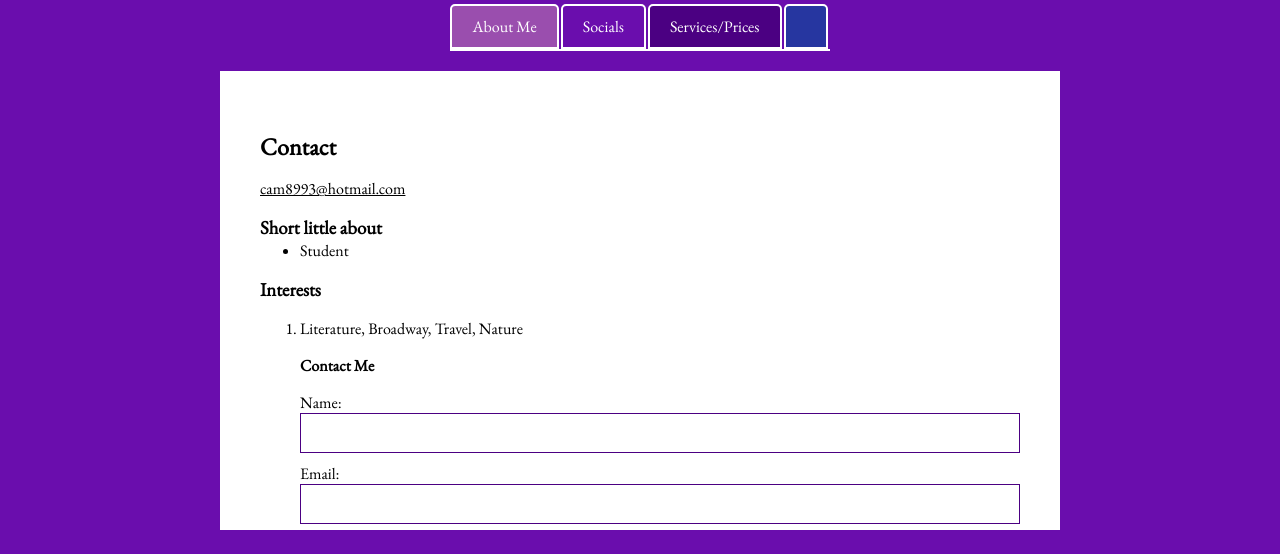
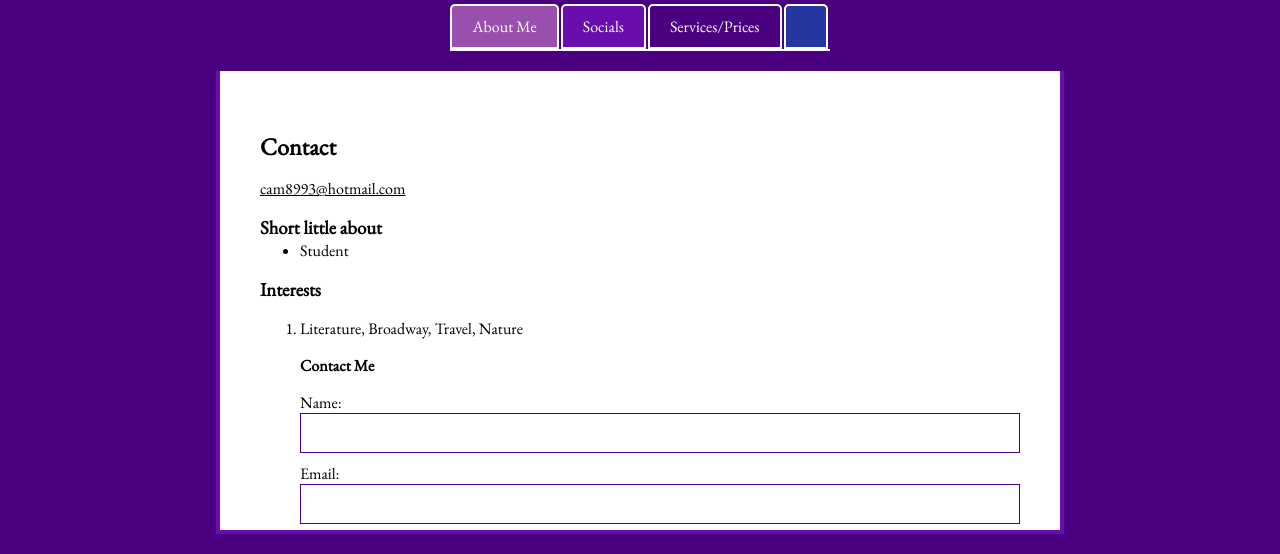
Before and after one commit to octopusSquare/Cameron, a plain HTML site: page index.html in a window 1280 px wide. Shown: the part 248-802 px from the top of the page. Drawn offline with nearby package versions, Linux system fonts and the light colour scheme; a script that the page names is missing.

Commit message:
Update index.html

```diff
--- a/index.html
+++ b/index.html
@@ -12,7 +12,7 @@
             height: 100vh;
             margin: 0;
             font-family: 'EB Garamond', serif;
-            background-color: #6a0dad; /* Background color to darker navy */
+            background-color: #4b0082; /* Background color to darker navy */
             color: #fff; /* Text color = white */
             border-top: 2px solid #fff; /* Border color to white */
         }
```
